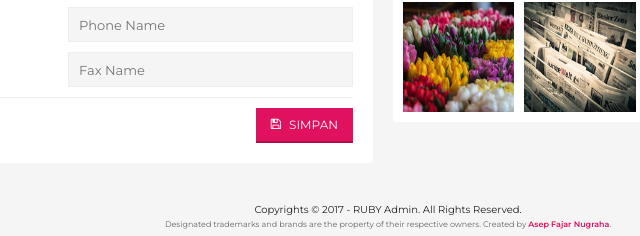
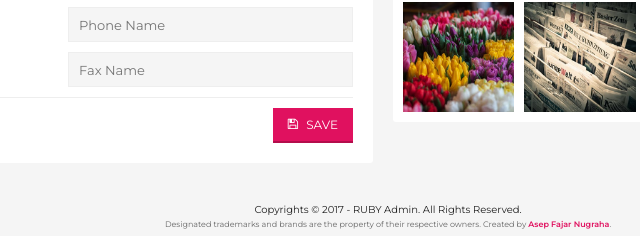
Before and after one commit to jurkun/ruby, a plain HTML site: page profile.html in a window 1280 px wide. Shown: the part 639-875 px from the top of the page, 372-1012 px from the left. Drawn offline with Linux system fonts and the light colour scheme; files whose address does not match are found by name.

Commit message:
Update save label

```diff
--- a/profile.html
+++ b/profile.html
@@ -189,7 +189,7 @@
 							</div>
 							<hr>
 							<div class="text-right">
-								<button type="button" class="button primary"><i class="icon5-save"></i> SIMPAN</button>
+								<button type="button" class="button primary"><i class="icon5-save"></i> SAVE</button>
 							</div>
 						</form>
 					</div>
```
